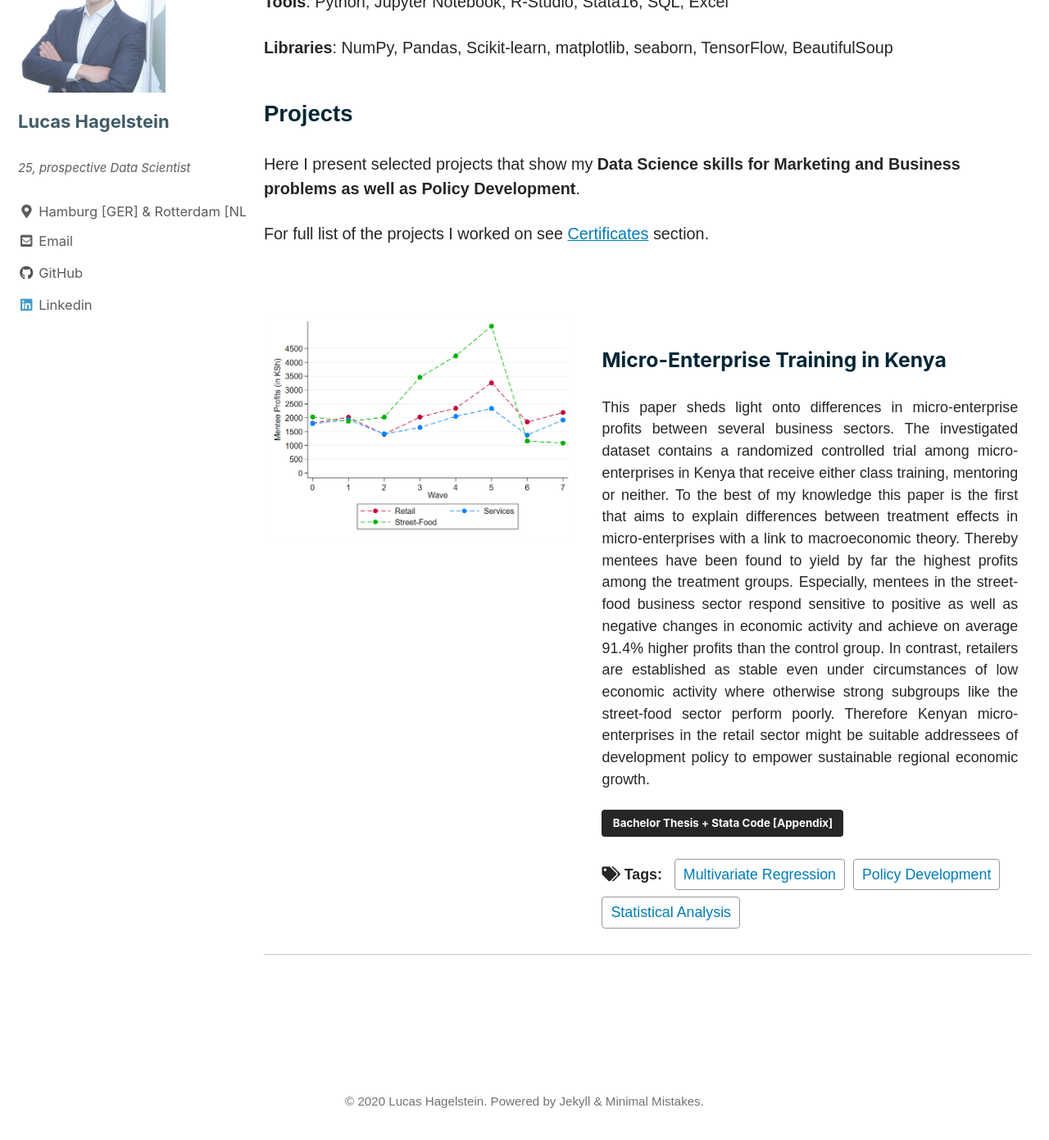
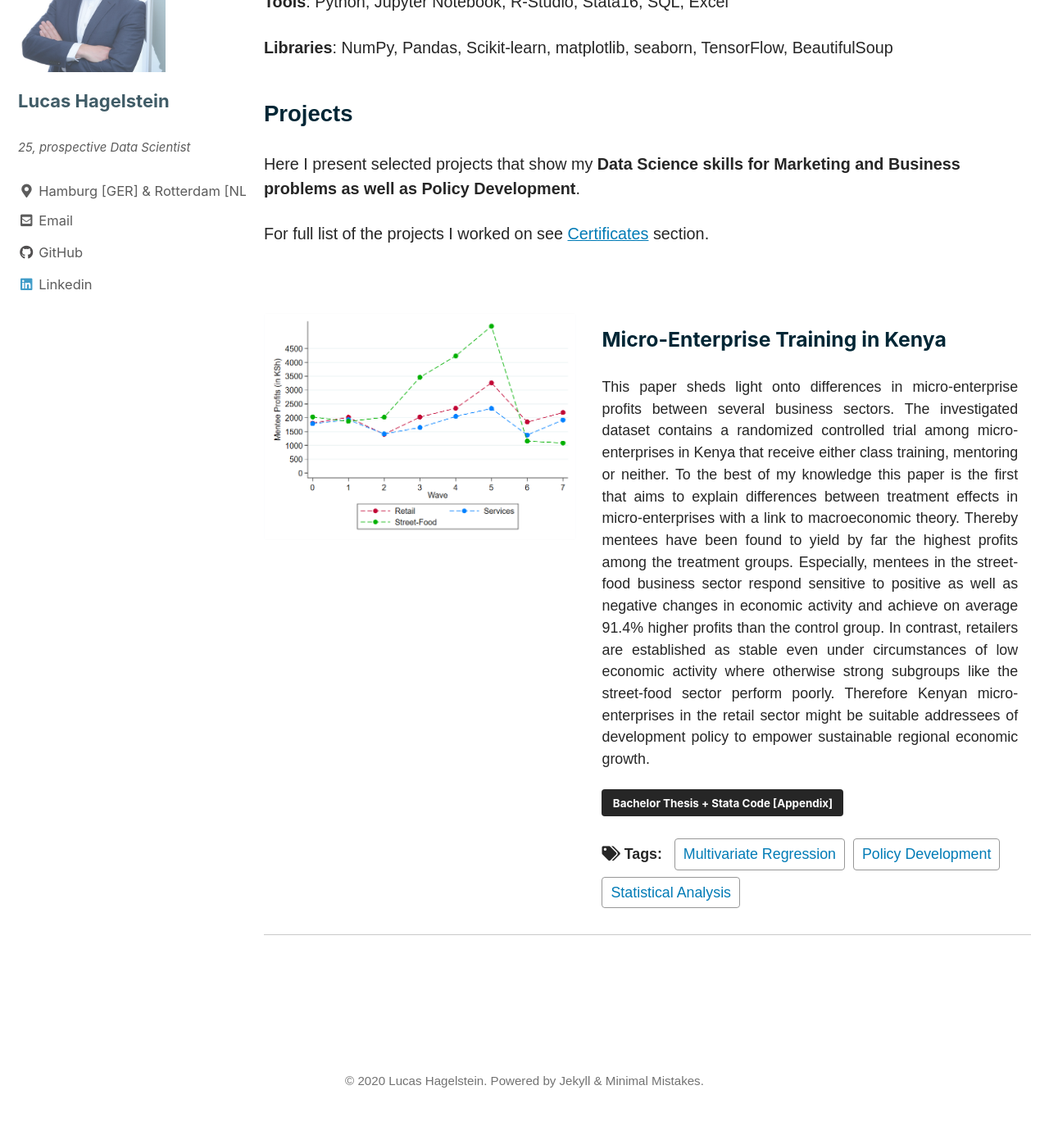
Before and after one commit to LHAGELS/LHAGELS.github.io, a Jekyll site: the page built from _pages/portfolio.md, in a window 1280 px wide and 1400 px high, scrolled down 508 px. Shown: the top 1391 px of the window at 82% size. Built offline with Jekyll 4.4.1, drawn with Linux system fonts in a browser that asks for light colours; cached includes are drawn as plain includes; nearby versions of some CDN libraries.

Commit message:
new github

```diff
--- a/_sass/minimal-mistakes/_archive.scss
+++ b/_sass/minimal-mistakes/_archive.scss
@@ -68,7 +68,7 @@
 /* remove border*/
 .page__content {
   .archive__item-title {
-    margin-top: 1em;
+    margin-top: 0em;
     border-bottom: none;
   }
 }
```
